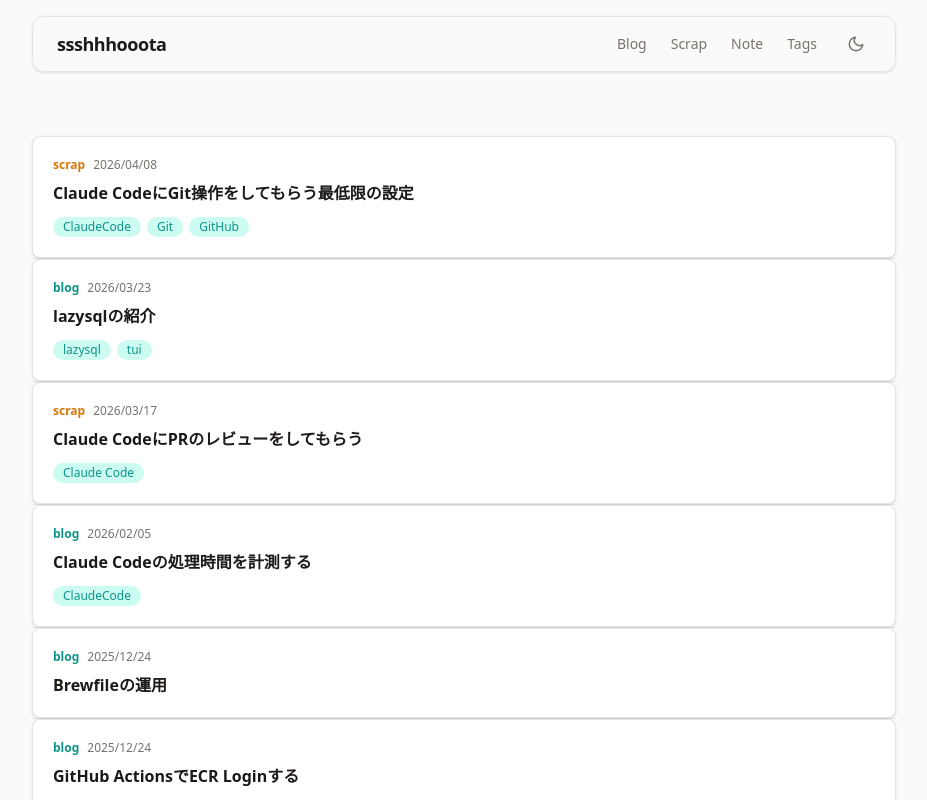
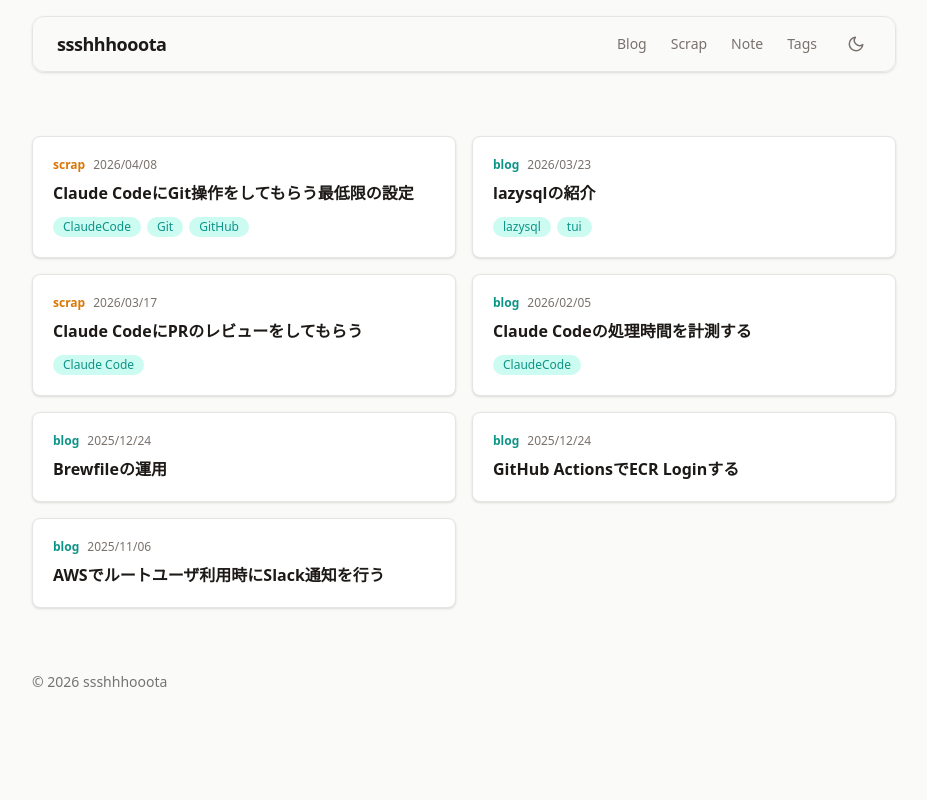
Before and after one commit to ssshhhooota-org/output, a Next.js app: page / in a window 1280 px wide. Shown: the top 800 px of the page, without its empty margins (176-1103 px from the left). Built offline with nearby package versions, Linux system fonts and the light colour scheme.

Commit message:
style: トップページをカードグリッドレイアウトに変更

```diff
--- a/src/app/page.tsx
+++ b/src/app/page.tsx
@@ -16,7 +16,7 @@
   return (
     <section>
       <h1 className="sr-only">記事一覧</h1>
-      <div className="divide-y divide-neutral-200 dark:divide-neutral-700">
+      <div className="grid grid-cols-1 gap-4 md:grid-cols-2">
         {all.map((entry) => (
           <PostCard
             key={`${entry.basePath}-${entry.slug}`}
```
